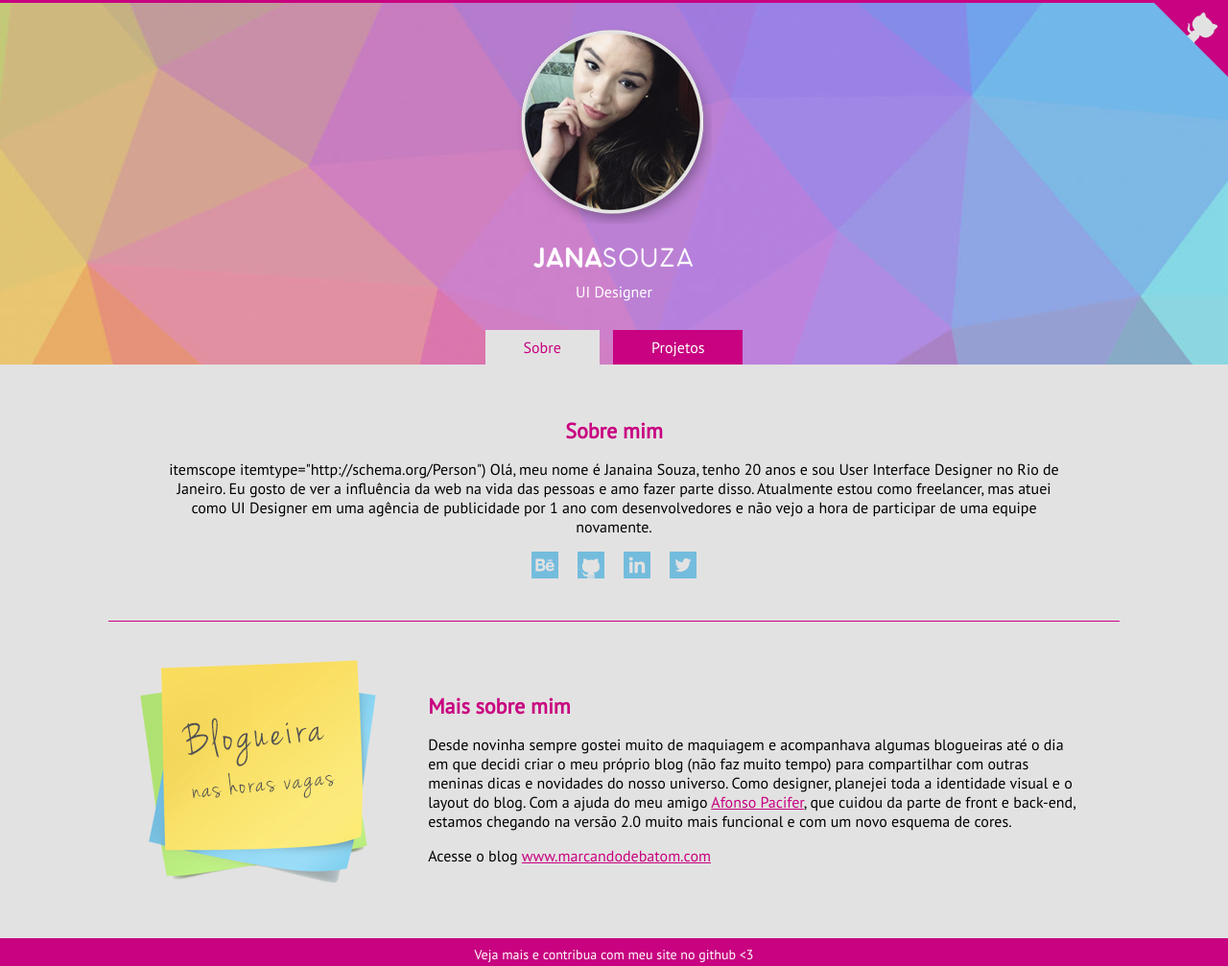
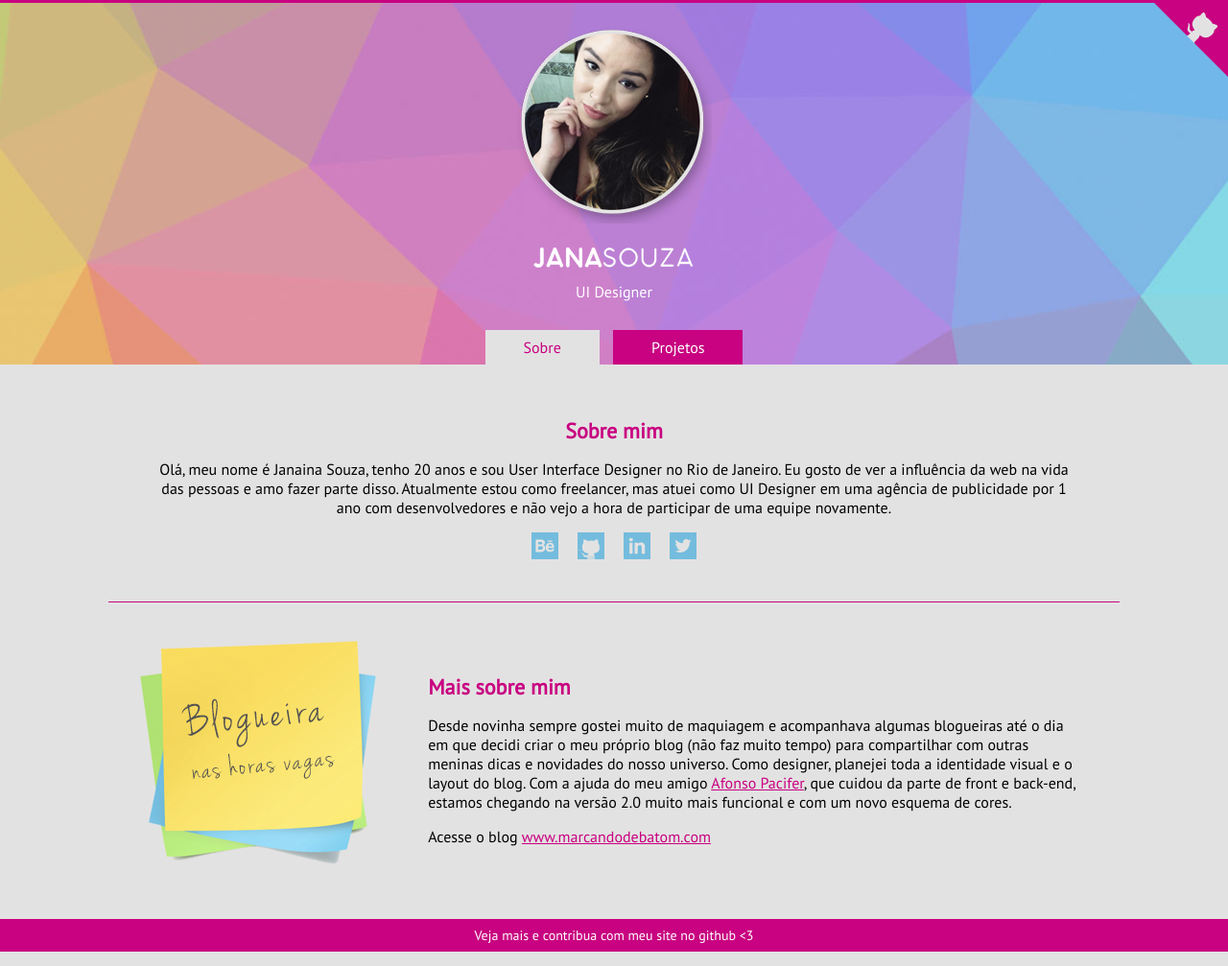
Before and after one commit to janasouza/my-personal-website, a website: page dev/index.jade in a window 1280 px wide. Shown: the whole page at 96% size. Drawn offline with nearby package versions, Linux system fonts and the light colour scheme; files that its build step writes are made by us from their sources; files whose address does not match are found by name.

Commit message:
Correção de Bug no schema

```diff
--- a/dev/index.jade
+++ b/dev/index.jade
@@ -41,7 +41,7 @@ html(lang="pt-br")
 		main.row
 			div.content
 				h1.titulo Sobre mim
-				p.paragraph itemscope itemtype="http://schema.org/Person") Olá, meu nome é <span itemprop="name">Janaina Souza</span>, tenho 20 anos e sou <span itemprop="jobTitle">User Interface Designer</span> no Rio de Janeiro. <span itemprop="description">Eu gosto de ver a influência da web na vida das pessoas e amo fazer parte disso.</span> Atualmente estou como freelancer, mas atuei como UI Designer em uma agência de publicidade por 1 ano com desenvolvedores e não vejo a hora de participar de uma equipe novamente.
+				p(class="paragraph" itemscope itemtype="http://schema.org/Person") Olá, meu nome é <span itemprop="name">Janaina Souza</span>, tenho 20 anos e sou <span itemprop="jobTitle">User Interface Designer</span> no Rio de Janeiro. <span itemprop="description">Eu gosto de ver a influência da web na vida das pessoas e amo fazer parte disso.</span> Atualmente estou como freelancer, mas atuei como UI Designer em uma agência de publicidade por 1 ano com desenvolvedores e não vejo a hora de participar de uma equipe novamente.
 
 				div.row
 					div.redes-sociais
```
Also changed, not shown: prod/index.html.
